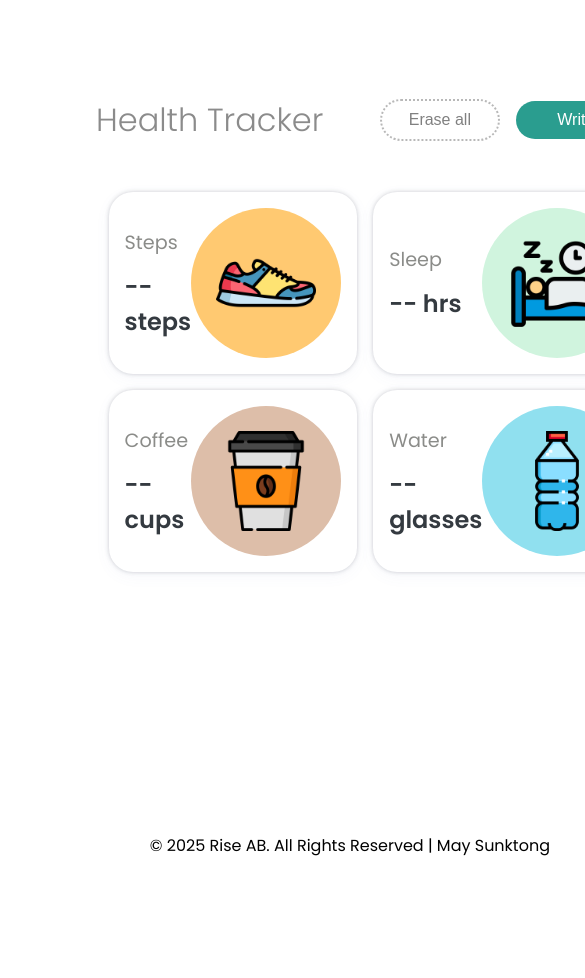
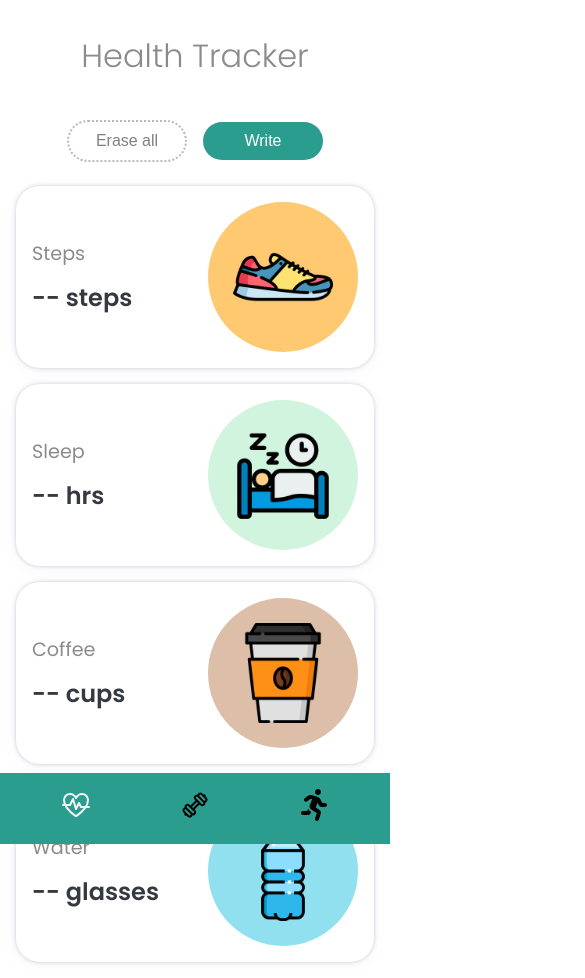
Before and after one commit to maysunktong/rise--app, a React (Vite) app: page / in a window 390 px wide. Shown: the top 978 px of the page, 585 px wide, since content can reach past the window. Before the commit the page ends 890 px from the top, so only its background shows below. Built offline with nearby package versions, Linux system fonts and the light colour scheme.

Commit message:
Max height for nav 100vh, style mq for trainers, and exercises

```diff
--- a/src/components/Exercises/exercises.module.css
+++ b/src/components/Exercises/exercises.module.css
@@ -2,9 +2,10 @@
   width: 100%;
   display: flex;
   justify-content: center;
+  padding: 1rem;
 }
 
-.cardsList{
+.cardsList {
   display: grid;
   grid-template-columns: repeat(5, 1fr);
   align-items: center;
@@ -99,22 +100,19 @@
   gap: 8px;
 }
 
-@media (max-width: 550px) {
+@media (max-width: 450px) {
   .cardsList {
-    grid-template-columns: repeat(2, 1fr);
-    width: 90%;
+    grid-template-columns: repeat(1, 1fr);
+    width: 100%;
+    display: flex;
+    flex-direction: column;
+    justify-content: center;
+    align-items: center;
   }
 }
 
-@media (max-width: 850px) {
+@media (min-width: 451px) and (max-width: 830px) {
   .cardsList {
     grid-template-columns: repeat(3, 1fr);
-    width: 100%;
   }
 }
-
-@media (min-width: 900px) {
-  .cardsList {
-    grid-template-columns: repeat(4, 1fr);
-  }
-}
--- a/src/components/HealthWidget/healthWidget.module.css
+++ b/src/components/HealthWidget/healthWidget.module.css
@@ -7,17 +7,10 @@
   margin: auto;
 }
 
-@media (max-width: 320px) {
+@media (max-width: 450px) {
   .healthWidget {
-    grid-template-columns: repeat(2, 1fr);
+    grid-template-columns: repeat(1, 1fr);
     width: 100%;
-  }
-}
-
-@media (max-width: 850px) {
-  .healthWidget {
-    grid-template-columns: repeat(2, 1fr);
-    width: 90%;
   }
 }
 
--- a/src/components/Layout/Banner/banner.module.css
+++ b/src/components/Layout/Banner/banner.module.css
@@ -2,22 +2,3 @@
   text-align: center;
   padding: 1rem 0;
 }
-
-
-@media (max-width: 320px) {
-  .bannerImg {
-    display: none;
-  }
-}
-
-@media (max-width: 550px) {
-  .bannerImg {
-    display: none;
-  }
-}
-
-@media (min-width: 900px) {
-  .dashboardMenu {
-    display: block;
-  }
-}
--- a/src/components/Layout/Navigation/index.jsx
+++ b/src/components/Layout/Navigation/index.jsx
@@ -16,6 +16,7 @@ const Navigation = ({ setCurrentPage }) => {
   };
 
   return (
+    <div>
       <ul className={styles.navigationLists}>
         <li
           className={activePage === "healthTracker" ? styles.active : ""}
@@ -36,6 +37,29 @@ const Navigation = ({ setCurrentPage }) => {
           <FaRunning size={32} /> Book Trainers
         </li>
       </ul>
+      <div className={styles.navigationMobile}>
+        <ul className={styles.navMobileFlex}>
+          <li
+            className={activePage === "healthTracker" ? styles.active : ""}
+            onClick={() => handleNavClick("healthTracker", <HealthTracker />)}
+          >
+            <IoFitnessOutline size={32} />
+          </li>
+          <li
+            className={activePage === "workoutRoom" ? styles.active : ""}
+            onClick={() => handleNavClick("workoutRoom", <WorkoutRoom />)}
+          >
+            <LiaDumbbellSolid size={32} />
+          </li>
+          <li
+            className={activePage === "bookTrainers" ? styles.active : ""}
+            onClick={() => handleNavClick("bookTrainers", <BookTrainers />)}
+          >
+            <FaRunning size={32} />
+          </li>
+        </ul>
+      </div>
+    </div>
   );
 };
 export default Navigation;
--- a/src/components/Layout/Navigation/navigation.module.css
+++ b/src/components/Layout/Navigation/navigation.module.css
@@ -19,33 +19,32 @@
 }
 
 .active {
+  color: whitesmoke;
   background-color: #2a9d8f;
-  color: whitesmoke;
-  box-shadow: rgba(0, 0, 0, 0.12) 0px 1px 3px, rgba(0, 0, 0, 0.24) 0px 1px 2px;
 }
 
-@media (min-width: 320px) {
-  .cardsList {
-    grid-template-columns: repeat(1, 1fr);
-    width: 100%;
+.navigationMobile {
+  width: 100%;
+  display: none;
+  position: fixed;
+  z-index: 1000;
+  bottom: 0;
+}
+
+.navMobileFlex {
+  display: flex;
+  justify-content: space-around;
+  width: 100%;
+  background-color: #2a9d8f;
+  padding: 1rem;
+}
+
+@media (max-width: 450px) {
+  .navigationLists {
+    display: none;
+  }
+
+  .navigationMobile {
+    display: block;
   }
 }
-
-@media (max-width: 850px) {
-  .cardsList {
-    grid-template-columns: repeat(3, 1fr);
-    width: 90%;
-  }
-
-  .navigationLists li {
-    font-size: 1.1rem;
-    flex-direction: column;
-    text-align: center;
-  }
-}
-
-@media (min-width: 900px) {
-  .cardsList {
-    grid-template-columns: repeat(4, 1fr);
-  }
-}
--- a/src/components/Layout/index.jsx
+++ b/src/components/Layout/index.jsx
@@ -6,11 +6,12 @@ import Navigation from "./Navigation";
 
 const Layout = ({ children, setCurrentPage }) => {
   return (
+    <div>
       <div className={styles.dashboard}>
-      <Banner />
         <div className={styles.dashboardWrapper}>
           <div className={styles.dashboardContent}>
             <div className={styles.dashboardMenu}>
+              <Banner />
               <UserPanel />
               <Navigation setCurrentPage={setCurrentPage} />
             </div>
@@ -19,6 +20,11 @@ const Layout = ({ children, setCurrentPage }) => {
           <Footer />
         </div>
       </div>
+      <div className={styles.dashboardMobile}>
+        {children}
+        <Navigation setCurrentPage={setCurrentPage} />
+      </div>
+    </div>
   );
 };
 export default Layout;
--- a/src/components/Layout/layout.module.css
+++ b/src/components/Layout/layout.module.css
@@ -18,9 +18,9 @@
 }
 
 .dashboardMenu {
-  height: 100%;
+  max-height: 100vh;
   display: grid;
-  grid-template-rows: 1fr 6fr;
+  grid-template-rows: 1fr 1fr 5fr;
   max-width: 300px;
 }
 
@@ -30,29 +30,17 @@
   padding: 2rem;
 }
 
-.mobileMenu {
+.dashboardMobile {
+  width: 100%;
   display: none;
 }
 
-@media (max-width: 320px) {
-  .dashboardMenu {
+@media (max-width: 450px) {
+  .dashboard {
     display: none;
   }
 
-  .mobileMenu {
+  .dashboardMobile {
     display: block;
   }
 }
-
-@media (max-width: 550px) {
-  .dashboardMenu {
-    display: none;
-  }
-
-}
-
-@media (min-width: 900px) {
-  .dashboardMenu {
-    display: block;
-  }
-}
--- a/src/components/Tracker/tracker.module.css
+++ b/src/components/Tracker/tracker.module.css
@@ -82,33 +82,13 @@
   color: rgb(243, 158, 158);
 }
 
-@media (max-width: 550px) {
-  .cardsList {
-    grid-template-columns: repeat(2, 1fr);
-    width: 90%;
-  }
-
+@media (max-width: 850px) {
   .summaryListFlex {
     flex-direction: column;
   }
 
   .summarySection {
-    width: 90%;
-  }
-}
-
-@media (max-width: 850px) {
-  .cardsList {
-    grid-template-columns: repeat(3, 1fr);
     width: 100%;
-  }
-
-  .summaryListFlex {
-    flex-direction: column;
-  }
-
-  .summarySection {
-    width: 90%;
   }
 }
 
--- a/src/components/Trainers/trainers.module.css
+++ b/src/components/Trainers/trainers.module.css
@@ -4,6 +4,7 @@
   justify-content: center;
   flex-direction: column;
   align-items: center;
+  padding: 1rem;
 }
 
 .cardsList {
@@ -59,22 +60,19 @@
   color: #777;
 }
 
-@media (max-width: 550px) {
+@media (max-width: 450px) {
   .cardsList {
-    grid-template-columns: repeat(2, 1fr);
-    width: 90%;
+    grid-template-columns: repeat(1, 1fr);
+    width: 100%;
+    display: flex;
+    flex-direction: column;
+    justify-content: center;
+    align-items: center;
   }
 }
 
-@media (max-width: 850px) {
+@media (min-width: 451px) and (max-width: 830px) {
   .cardsList {
     grid-template-columns: repeat(3, 1fr);
-    width: 100%;
   }
 }
-
-@media (min-width: 900px) {
-  .cardsList {
-    grid-template-columns: repeat(4, 1fr);
-  }
-}
--- a/src/index.css
+++ b/src/index.css
@@ -44,3 +44,9 @@ a {
   transition: background-color 0.3s;
   margin: 0.5rem 0;
 }
+
+@media (max-width: 450px) {
+  .pageHeader {
+   text-align: center;
+  }
+}
--- a/src/pages/HealthTracker/healthtracker.module.css
+++ b/src/pages/HealthTracker/healthtracker.module.css
@@ -10,3 +10,11 @@
   align-items: center;
   gap: 1rem;
 }
+
+@media (max-width: 450px) {
+  .headerWrapper {
+    flex-direction: column;
+    justify-content: center;
+    align-items: center;
+  }
+}
```
Lines whose indentation alone changed are shown as unchanged.
